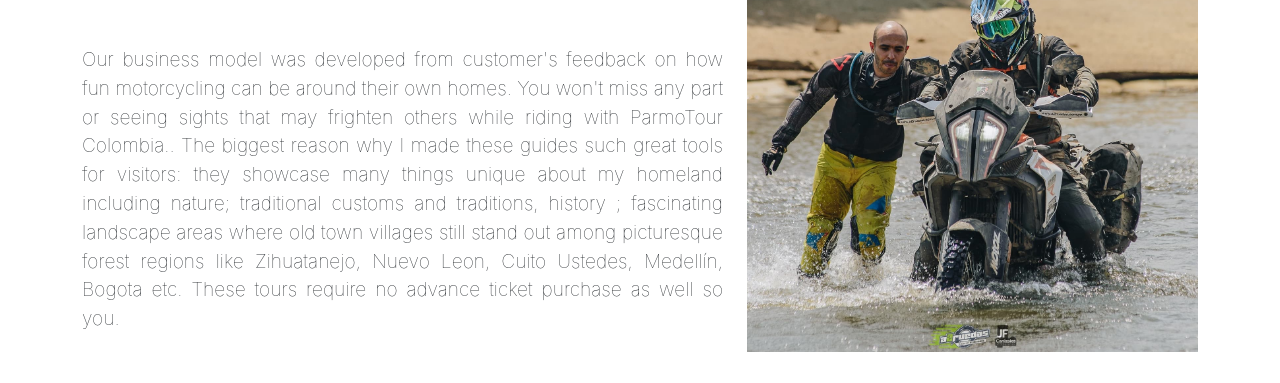
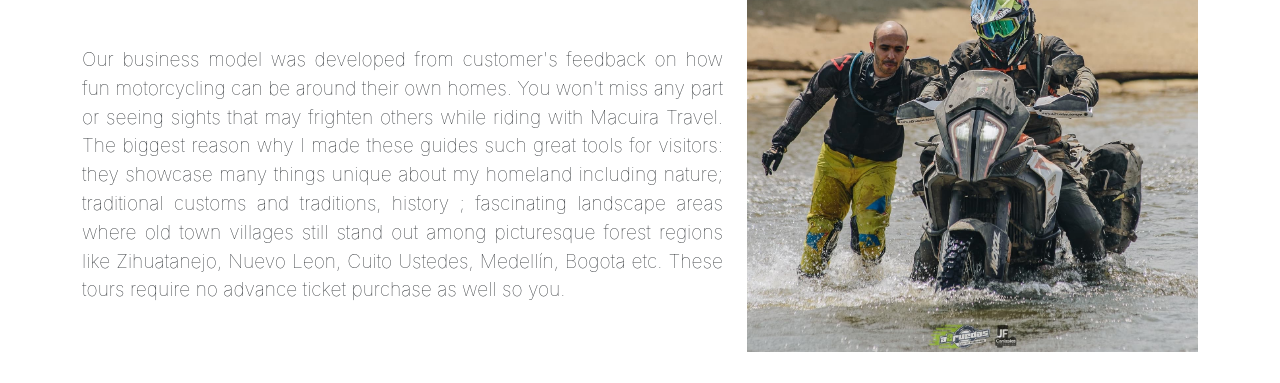
Before and after one commit to HENPERDIGON/Entrega-final-Macuira-Travel, a website: page paginas/contacto.html in a window 1280 px wide. Shown: the part 226-609 px from the top of the page. Drawn offline with nearby package versions, Linux system fonts and the light colour scheme.

Commit message:
version final

```diff
--- a/paginas/contacto.html
+++ b/paginas/contacto.html
@@ -62,7 +62,7 @@
                                     <h1 class="featurette-heading">Join us and enjoy the experience!</h1>
                                     <p class="lead mt-5">Our business model was developed from customer's feedback on
                                         how fun motorcycling can be around their own homes. You won't miss any part or
-                                        seeing sights that may frighten others while riding with ParmoTour Colombia..
+                                        seeing sights that may frighten others while riding with Macuira Travel.
                                         The biggest reason why I made these guides such great tools for visitors: they
                                         showcase many things unique about my homeland including nature; traditional
                                         customs and traditions, history ; fascinating landscape areas where old town
```
